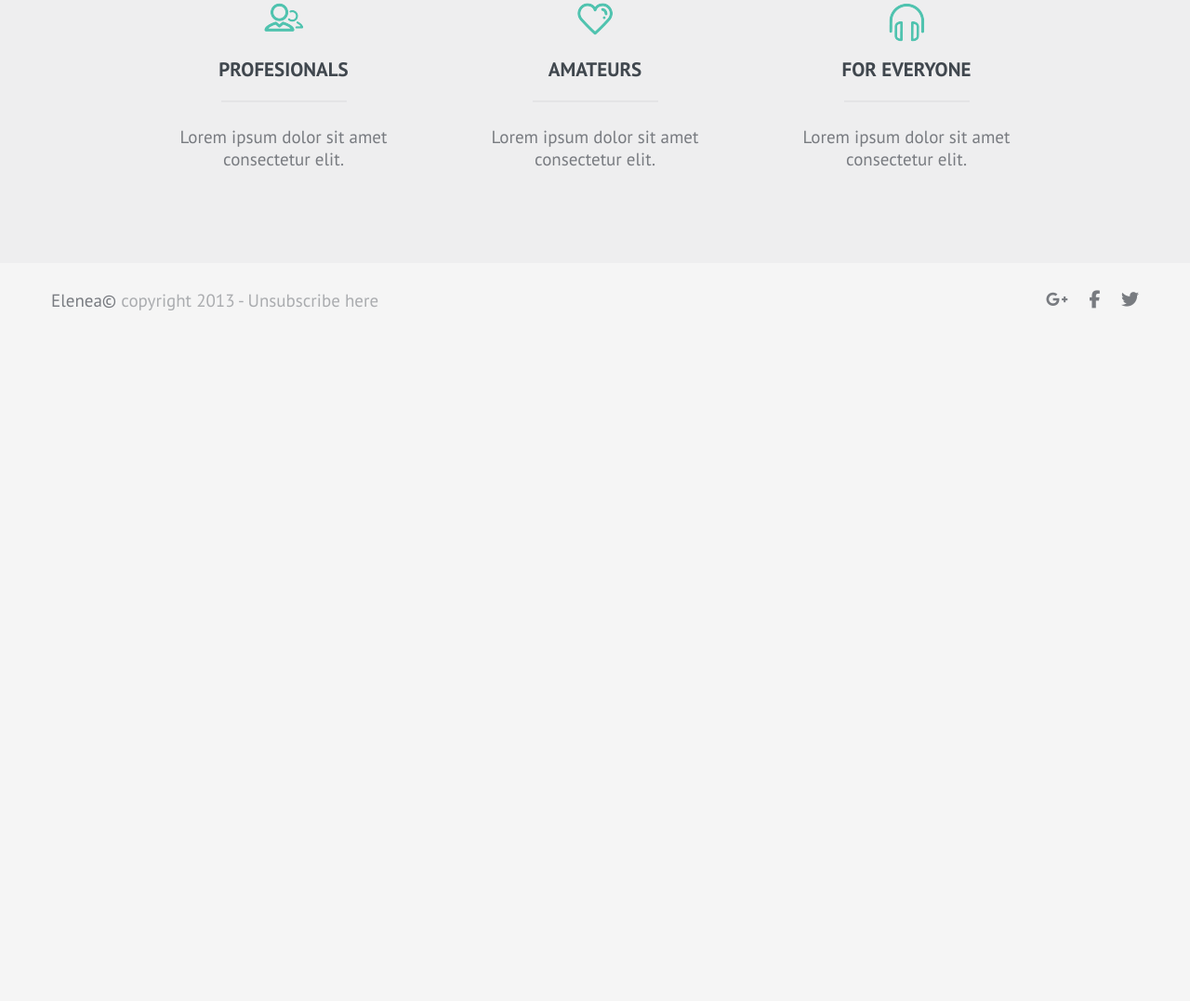
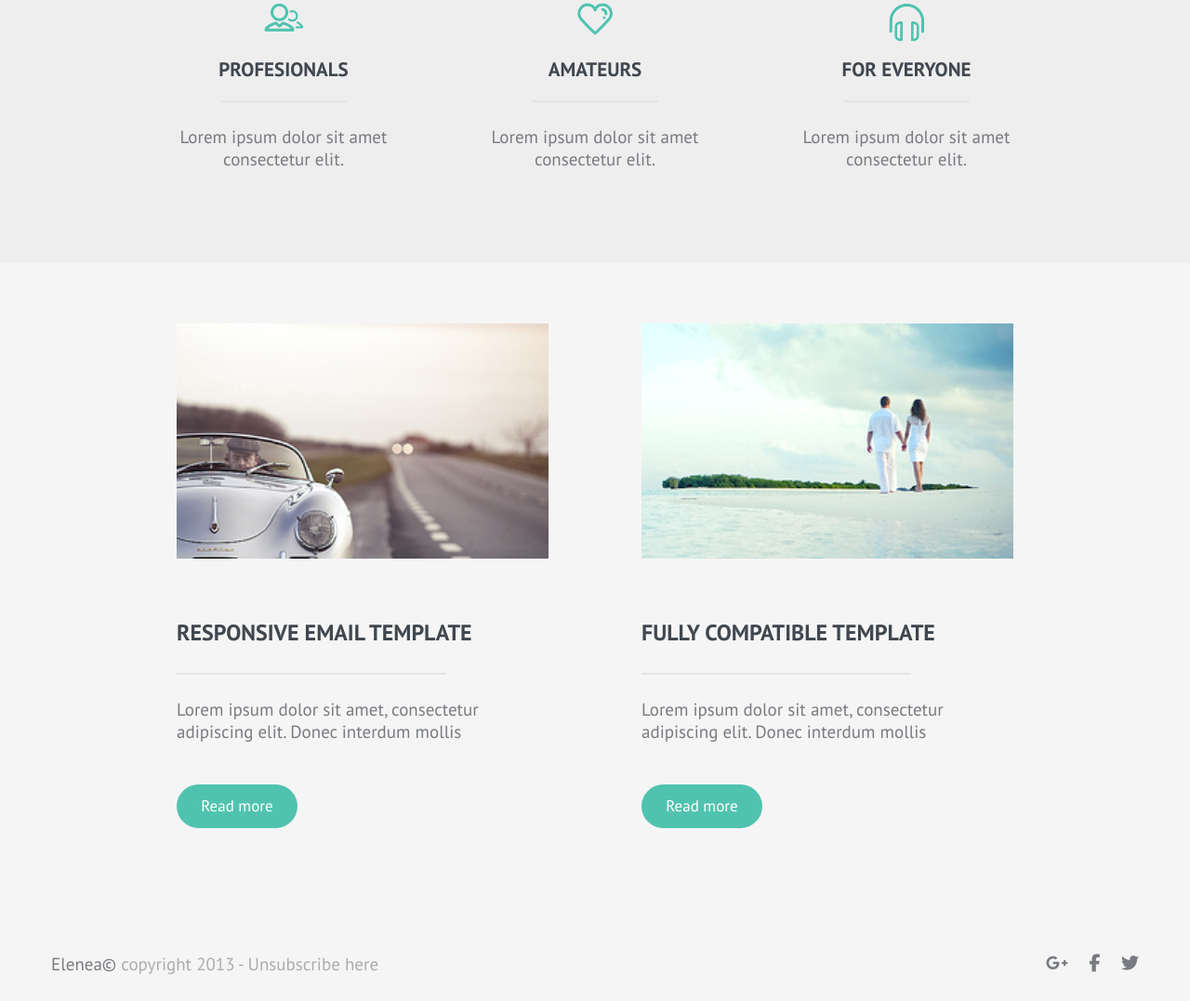
Before and after one commit to blaze-of-glory/second-layout, a plain HTML site: page index.html in a window 1280 px wide. Shown: the part 824-1901 px from the top of the page at 93% size. Before the commit the page ends 1187 px from the top, so only its background shows below. Drawn offline with nearby package versions, Linux system fonts and the light colour scheme.

Commit message:
Added article's block

```diff
--- a/#source/scss/style.scss
+++ b/#source/scss/style.scss
@@ -50,10 +50,21 @@ body{
   background-color: #50c3af;
   border-radius: 25px;
 }
+.rmb{
+  width: 130px;
+  height: 47px;
+  line-height: 47px;
+  text-align: center;
+  font-size: 17px;
+}
 .title{
   font-weight: 700;
   text-transform: uppercase;
   color: #40474e;
+}
+.underline {
+  background-color: #e4e4e6;
+  display: flex;
 }
 .description{
   font-size: 19px;
@@ -66,7 +77,7 @@ body{
   background: url("/img/header/01.png") no-repeat;
   background-size: 100%;
 }
-.header__body{
+.content__body{
   max-width: 900px;
   margin: 0 auto;
 }
@@ -134,10 +145,6 @@ body{
   padding: 27px 0 100px 0;
   background-color: #eeeeef;
 }
-.categories__body {
-  max-width: 900px;
-  margin: 0 auto;
-}
 .categories__row {
   display: flex;
   justify-content: space-between;
@@ -163,12 +170,47 @@ body{
 .categories__underline{
   height: 2px;
   width: 135px;
-  background-color: #e4e4e6;
   margin-bottom: 25px;
-  display: flex;
 }
 .categories__itemDescription {
   max-width: 230px;
+}
+.articles {
+  padding: 65px 0 106px 0;
+}
+.articles__row {
+  display: flex;
+  justify-content: space-between;
+}
+.articles__item {
+}
+.articles__itemColumn {
+  display: flex;
+  flex-direction: column;
+}
+.articles__itemImageContainer {
+  flex: 1 0 265px;
+  margin-bottom: 56px;
+}
+.articles__itemImage {
+  width: 100%;
+}
+.articles__itemTitle {
+  font-size: 24px;
+  margin-bottom: 31px;
+}
+.articles__underline {
+  height: 2px;
+  width: 290px;
+  margin-bottom: 25px;
+}
+.articles__itemDescription {
+  max-width: 400px;
+  margin-bottom: 45px;
+}
+.articles__rmbWrapper {
+}
+.articles__rmb {
 }
 .footer {
 }
--- a/index.html
+++ b/index.html
@@ -9,7 +9,7 @@
 <body>
     <div class="wrapper">
         <header class="header">
-            <div class="header__body">
+            <div class="content__body">
                 <div class="header__column">
                     <div class="header__logoTitle">Elena</div>
                     <nav class="header__navigation">
@@ -32,7 +32,7 @@
         </header>
         <div class="content">
             <section class="categories">
-                <div class="categories__body">
+                <div class="content__body">
                     <div class="categories__row">
                         <div class="categories__item">
                             <div class="categories__itemColumn">
@@ -40,7 +40,7 @@
                                     <img class="categories__itemImage" src="/img/categories/01.png" alt="Ooops!">
                                 </div>
                                     <div class="categories__itemTitle title">PROFESIONALS</div>
-                                    <div class="categories__underline"></div>
+                                    <div class="categories__underline underline"></div>
                                     <div class="categories__itemDescription description">Lorem ipsum dolor sit amet consectetur elit.</div>
                             </div>
                         </div>
@@ -50,7 +50,7 @@
                                     <img class="categories__itemImage" src="/img/categories/02.png" alt="Ooops!">
                                 </div>
                                 <div class="categories__itemTitle title">AMATEURS</div>
-                                <div class="categories__underline"></div>
+                                <div class="categories__underline underline"></div>
                                 <div class="categories__itemDescription description">Lorem ipsum dolor sit amet consectetur elit.</div>
                             </div>
                         </div>
@@ -60,11 +60,43 @@
                                     <img class="categories__itemImage" src="/img/categories/03.png" alt="Ooops!">
                                 </div>
                                 <div class="categories__itemTitle title">FOR EVERYONE</div>
-                                <div class="categories__underline"></div>
+                                <div class="categories__underline underline"></div>
                                 <div class="categories__itemDescription description">Lorem ipsum dolor sit amet consectetur elit.</div>
                             </div>
                         </div>
                     </div>
+                </div>
+            </section>
+            <section class="articles">
+                <div class="content__body">
+                   <div class="articles__row">
+                       <div class="articles__item">
+                           <div class="articles__itemColumn">
+                               <div class="articles__itemImageContainer">
+                                   <img class="articles__itemImage" src="/img/articles/01.png" alt="Ooops!">
+                               </div>
+                               <div class="articles__itemTitle title">Responsive email template</div>
+                               <div class="articles__underline underline"></div>
+                               <div class="articles__itemDescription description">Lorem ipsum dolor sit amet, consectetur adipiscing elit. Donec interdum mollis</div>
+                               <div class="articles__rmbWrapper">
+                                   <a href="#" class="articles__rmb button rmb">Read more</a>
+                               </div>
+                           </div>
+                       </div>
+                       <div class="articles__item">
+                           <div class="articles__itemColumn">
+                               <div class="articles__itemImageContainer">
+                                   <img class="articles__itemImage" src="/img/articles/02.png" alt="Ooops!">
+                               </div>
+                               <div class="articles__itemTitle title">Fully compatible template</div>
+                               <div class="articles__underline underline"></div>
+                               <div class="articles__itemDescription description">Lorem ipsum dolor sit amet, consectetur adipiscing elit. Donec interdum mollis</div>
+                               <div class="articles__rmbWrapper">
+                                   <a href="#" class="articles__rmb button rmb">Read more</a>
+                               </div>
+                           </div>
+                       </div>
+                   </div>
                 </div>
             </section>
         </div>
```
Also changed, not shown: css/style.css, img/articles/01.png (added), img/articles/02.png (added).
